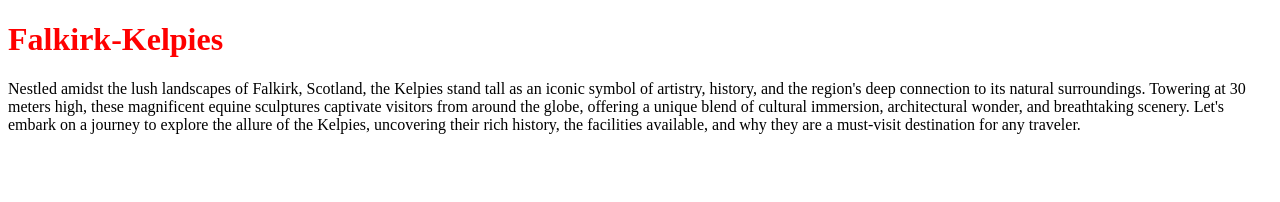
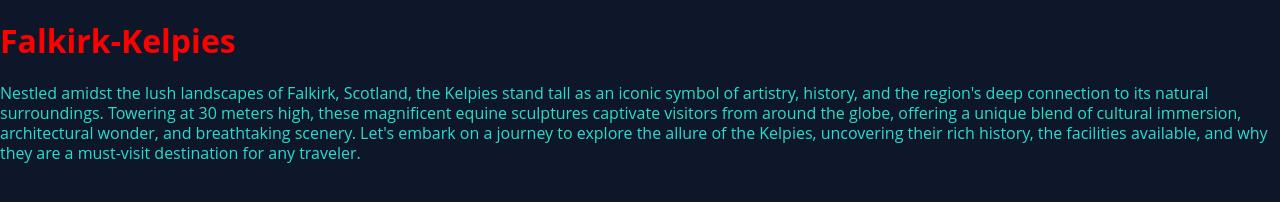
Before and after one commit to Taltos87/Falkrik_Kelpies, a plain HTML site: page Falkirk.html in a window 1280 px wide. Drawn offline with Linux system fonts and the light colour scheme.

Commit message:
Update Falkirk.css
background

```diff
--- a/Falkirk.css
+++ b/Falkirk.css
@@ -1,3 +1,11 @@
+html body {
+    margin: 0;
+    font-family: "Open Sans", sans-serif;
+    line-height: 1.25;
+    color: rgb(41, 221, 205);
+    background-color: rgb(14, 23, 41);
+  }
+
 h1 {
     color: red;
 }
```
